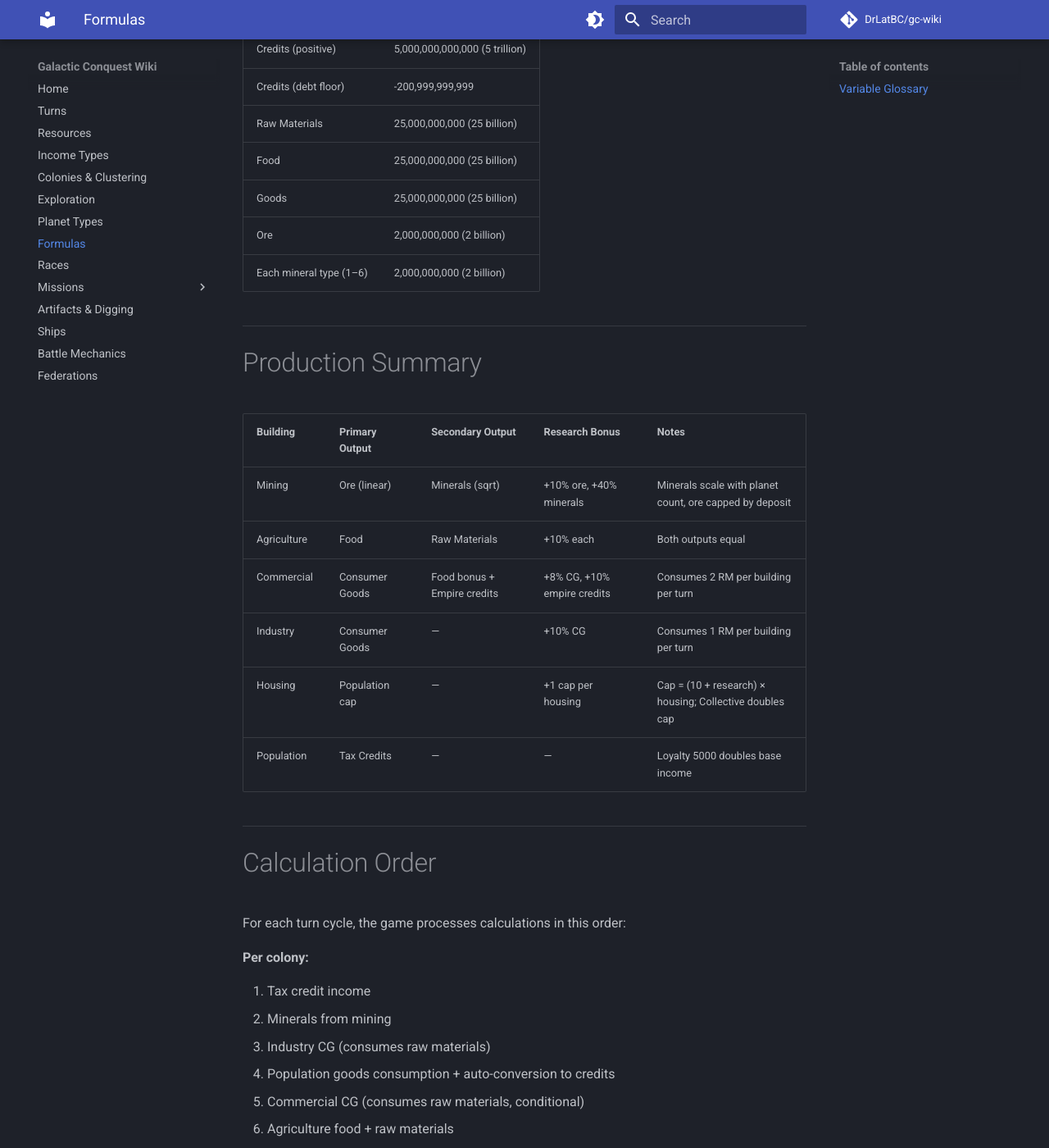
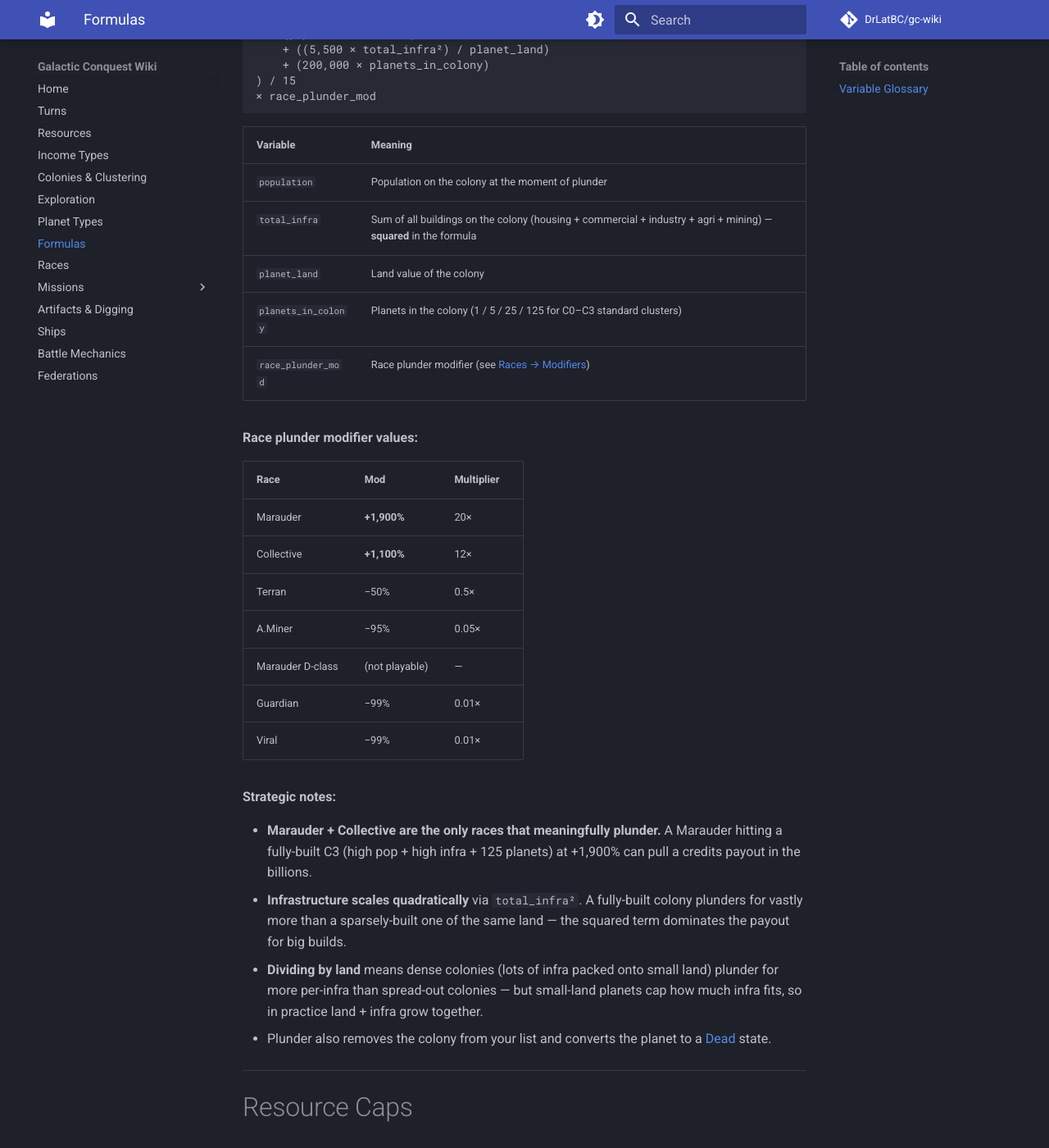
Before and after one commit to DrLatBC/gc-wiki, an MkDocs documentation site: the page built from docs/formulas.md, in a window 1280 px wide and 1400 px high, scrolled down 9057 px. Shown: the whole window at 82% size. Built offline with MkDocs 1.6.1 and Material for MkDocs 9.7.7, drawn with Linux system fonts in a browser that asks for light colours; comment, search, counter and statistics services are not loaded; some of the changed text lies outside the part shown.

Commit message:
Document the plunder payout formula
Pulled from the live game:
  credits = ((pop × 2,500) + ((5,500 × infra²) / land) + (200k × planets))
            / 15 × race_plunder_mod

formulas.md: new "Plunder Payout" section between Debt Interest and
Resource Caps. Includes the variable glossary, race plunder mod
values from races.md, and strategic notes — quadratic infra scaling,
land in the denominator, Marauder/Collective being the only races
that meaningfully plunder.

colonies.md: existing Plundering section now points at the formula
page and calls out Marauder/Collective as the only meaningful
plunder races.

````diff
--- a/docs/formulas.md
+++ b/docs/formulas.md
@@ -373,6 +373,48 @@ credits -= debt_interest
 
 ---
 
+## Plunder Payout
+
+One-time credit payout when destroying a colony. See [Colonies → Plundering](colonies.md#plundering) for the strategic role.
+
+```
+credits = (
+    (population × 2,500)
+    + ((5,500 × total_infra²) / planet_land)
+    + (200,000 × planets_in_colony)
+) / 15
+× race_plunder_mod
+```
+
+| Variable | Meaning |
+|---|---|
+| `population` | Population on the colony at the moment of plunder |
+| `total_infra` | Sum of all buildings on the colony (housing + commercial + industry + agri + mining) — **squared** in the formula |
+| `planet_land` | Land value of the colony |
+| `planets_in_colony` | Planets in the colony (1 / 5 / 25 / 125 for C0–C3 standard clusters) |
+| `race_plunder_mod` | Race plunder modifier (see [Races → Modifiers](races.md#race-modifiers)) |
+
+**Race plunder modifier values:**
+
+| Race | Mod | Multiplier |
+|---|---|---|
+| Marauder | **+1,900%** | 20× |
+| Collective | **+1,100%** | 12× |
+| Terran | −50% | 0.5× |
+| A.Miner | −95% | 0.05× |
+| Marauder D-class | (not playable) | — |
+| Guardian | −99% | 0.01× |
+| Viral | −99% | 0.01× |
+
+**Strategic notes:**
+
+- **Marauder + Collective are the only races that meaningfully plunder.** A Marauder hitting a fully-built C3 (high pop + high infra + 125 planets) at +1,900% can pull a credits payout in the billions.
+- **Infrastructure scales quadratically** via `total_infra²`. A fully-built colony plunders for vastly more than a sparsely-built one of the same land — the squared term dominates the payout for big builds.
+- **Dividing by land** means dense colonies (lots of infra packed onto small land) plunder for more per-infra than spread-out colonies — but small-land planets cap how much infra fits, so in practice land + infra grow together.
+- Plunder also removes the colony from your list and converts the planet to a [Dead](planets.md#standard-planets) state.
+
+---
+
 # Resource Caps
 
 Hard ceilings on stored resources. Production beyond these caps is discarded.
````
Also changed, not shown: docs/colonies.md (+2 -0 lines).
